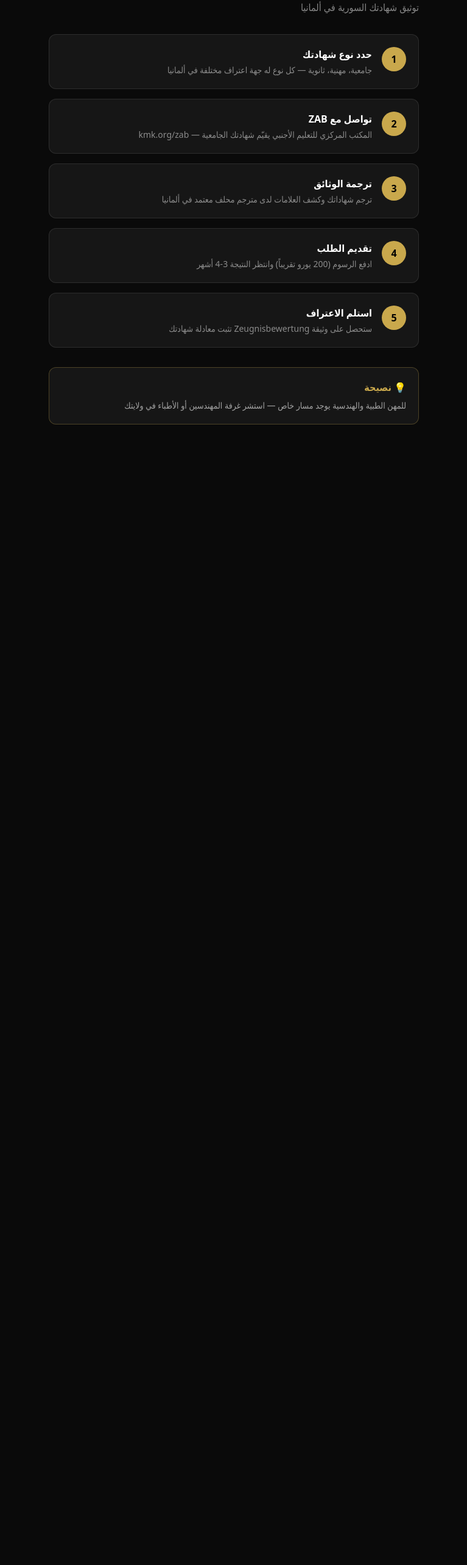
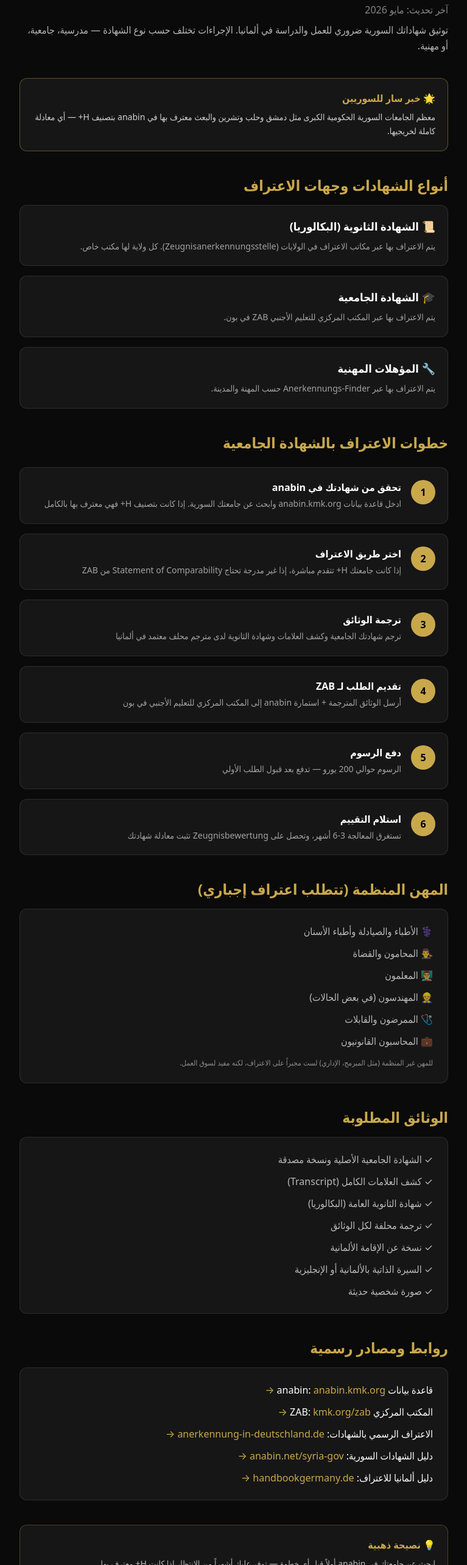
Before and after one commit to khokha6-9/subul, a Next.js app: page /germany/education in a window 1280 px wide. Shown: the part 229-2795 px from the top of the page at 61% size, without its empty margins (256-1023 px from the left). Before the commit the page ends 973 px from the top, so only its background shows below. Built offline with nearby package versions, Linux system fonts and the light colour scheme.

Commit message:
complete education page

```diff
--- a/app/germany/education/page.tsx
+++ b/app/germany/education/page.tsx
@@ -1,41 +1,131 @@
 export default function Education() {
+    const academicSteps = [
+        { step: "1", title: "تحقق من شهادتك في anabin", desc: "ادخل قاعدة بيانات anabin.kmk.org وابحث عن جامعتك السورية. إذا كانت بتصنيف H+ فهي معترف بها بالكامل" },
+        { step: "2", title: "اختر طريق الاعتراف", desc: "إذا كانت جامعتك H+ تتقدم مباشرة، إذا غير مدرجة تحتاج Statement of Comparability من ZAB" },
+        { step: "3", title: "ترجمة الوثائق", desc: "ترجم شهادتك الجامعية وكشف العلامات وشهادة الثانوية لدى مترجم محلف معتمد في ألمانيا" },
+        { step: "4", title: "تقديم الطلب لـ ZAB", desc: "أرسل الوثائق المترجمة + استمارة anabin إلى المكتب المركزي للتعليم الأجنبي في بون" },
+        { step: "5", title: "دفع الرسوم", desc: "الرسوم حوالي 200 يورو — تدفع بعد قبول الطلب الأولي" },
+        { step: "6", title: "استلام التقييم", desc: "تستغرق المعالجة 3-6 أشهر، وتحصل على Zeugnisbewertung تثبت معادلة شهادتك" },
+    ];
+
     return (
         <main className="min-h-screen bg-[#0a0a0a] text-white" dir="rtl">
 
             <header className="flex justify-between items-center px-8 py-5 border-b border-white/10">
                 <a href="/" className="text-2xl font-bold text-[#c9a84c]">سُبُل</a>
-                <a href="/germany" className="text-white/50 text-sm hover:text-white">← ألمانيا</a>
+                <a href="/germany" className="bg-white/10 px-4 py-2 rounded-lg text-sm hover:bg-white/20">→ رجوع لألمانيا</a>
             </header>
 
-            <section className="max-w-2xl mx-auto px-8 py-12">
+            <section className="max-w-3xl mx-auto px-8 py-12">
 
                 <div className="text-5xl mb-4">🎓</div>
-                <h1 className="text-3xl font-bold mb-2">الاعتراف بالشهادات</h1>
-                <p className="text-white/50 mb-8">توثيق شهادتك السورية في ألمانيا</p>
+                <h1 className="text-3xl font-bold mb-2">الاعتراف بالشهادات السورية في ألمانيا</h1>
+                <p className="text-white/50 mb-2">آخر تحديث: مايو 2026</p>
+                <p className="text-white/70 mb-10 leading-relaxed">
+                    توثيق شهاداتك السورية ضروري للعمل والدراسة في ألمانيا. الإجراءات تختلف حسب نوع الشهادة — مدرسية، جامعية، أو مهنية.
+                </p>
 
-                <div className="grid gap-4">
-                    {[
-                        { step: "1", title: "حدد نوع شهادتك", desc: "جامعية، مهنية، ثانوية — كل نوع له جهة اعتراف مختلفة في ألمانيا" },
-                        { step: "2", title: "تواصل مع ZAB", desc: "المكتب المركزي للتعليم الأجنبي يقيّم شهادتك الجامعية — kmk.org/zab" },
-                        { step: "3", title: "ترجمة الوثائق", desc: "ترجم شهاداتك وكشف العلامات لدى مترجم محلف معتمد في ألمانيا" },
-                        { step: "4", title: "تقديم الطلب", desc: "ادفع الرسوم (200 يورو تقريباً) وانتظر النتيجة 3-4 أشهر" },
-                        { step: "5", title: "استلم الاعتراف", desc: "ستحصل على وثيقة Zeugnisbewertung تثبت معادلة شهادتك" },
-                    ].map((item) => (
-                        <div key={item.step} className="flex gap-4 bg-white/5 border border-white/10 rounded-xl p-5">
+                <div className="bg-white/5 border border-[#c9a84c]/40 rounded-xl p-5 mb-10">
+                    <p className="text-[#c9a84c] font-bold mb-2">🌟 خبر سار للسوريين</p>
+                    <p className="text-white/80 text-sm leading-relaxed">
+                        معظم الجامعات السورية الحكومية الكبرى مثل دمشق وحلب وتشرين والبعث معترف بها في anabin بتصنيف H+ — أي معادلة كاملة لخريجيها.
+                    </p>
+                </div>
+
+                <h2 className="text-2xl font-bold mb-4 text-[#c9a84c]">أنواع الشهادات وجهات الاعتراف</h2>
+                <div className="grid gap-4 mb-10">
+                    <div className="bg-white/5 border border-white/10 rounded-xl p-5">
+                        <h3 className="font-bold text-lg mb-2">📜 الشهادة الثانوية (البكالوريا)</h3>
+                        <p className="text-white/60 text-sm leading-relaxed">يتم الاعتراف بها عبر مكاتب الاعتراف في الولايات (Zeugnisanerkennungsstelle). كل ولاية لها مكتب خاص.</p>
+                    </div>
+                    <div className="bg-white/5 border border-white/10 rounded-xl p-5">
+                        <h3 className="font-bold text-lg mb-2">🎓 الشهادة الجامعية</h3>
+                        <p className="text-white/60 text-sm leading-relaxed">يتم الاعتراف بها عبر المكتب المركزي للتعليم الأجنبي ZAB في بون.</p>
+                    </div>
+                    <div className="bg-white/5 border border-white/10 rounded-xl p-5">
+                        <h3 className="font-bold text-lg mb-2">🔧 المؤهلات المهنية</h3>
+                        <p className="text-white/60 text-sm leading-relaxed">يتم الاعتراف بها عبر Anerkennungs-Finder حسب المهنة والمدينة.</p>
+                    </div>
+                </div>
+
+                <h2 className="text-2xl font-bold mb-6 text-[#c9a84c]">خطوات الاعتراف بالشهادة الجامعية</h2>
+
+                <div className="grid gap-4 mb-10">
+                    {academicSteps.map((item) => (
+                        <div key={item.step} className="card-hover flex gap-4 bg-white/5 border border-white/10 rounded-xl p-5">
                             <div className="w-10 h-10 rounded-full bg-[#c9a84c] text-black font-bold flex items-center justify-center shrink-0">
                                 {item.step}
                             </div>
                             <div>
                                 <h3 className="font-bold mb-1">{item.title}</h3>
-                                <p className="text-white/50 text-sm">{item.desc}</p>
+                                <p className="text-white/60 text-sm leading-relaxed">{item.desc}</p>
                             </div>
                         </div>
                     ))}
                 </div>
 
-                <div className="mt-8 bg-white/5 border border-[#c9a84c]/30 rounded-xl p-5">
-                    <p className="text-[#c9a84c] font-bold mb-2">💡 نصيحة</p>
-                    <p className="text-white/60 text-sm">للمهن الطبية والهندسية يوجد مسار خاص — استشر غرفة المهندسين أو الأطباء في ولايتك</p>
+                <h2 className="text-2xl font-bold mb-4 text-[#c9a84c]">المهن المنظمة (تتطلب اعتراف إجباري)</h2>
+                <div className="bg-white/5 border border-white/10 rounded-xl p-6 mb-10">
+                    <ul className="space-y-3 text-white/70">
+                        <li>⚕️ الأطباء والصيادلة وأطباء الأسنان</li>
+                        <li>👨‍⚖️ المحامون والقضاة</li>
+                        <li>👨‍🏫 المعلمون</li>
+                        <li>👷 المهندسون (في بعض الحالات)</li>
+                        <li>🩺 الممرضون والقابلات</li>
+                        <li>💼 المحاسبون القانونيون</li>
+                    </ul>
+                    <p className="text-white/50 text-xs mt-4">للمهن غير المنظمة (مثل المبرمج، الإداري) لست مجبراً على الاعتراف، لكنه مفيد لسوق العمل.</p>
+                </div>
+
+                <h2 className="text-2xl font-bold mb-4 text-[#c9a84c]">الوثائق المطلوبة</h2>
+                <div className="bg-white/5 border border-white/10 rounded-xl p-6 mb-10">
+                    <ul className="space-y-3 text-white/70">
+                        <li>✓ الشهادة الجامعية الأصلية ونسخة مصدقة</li>
+                        <li>✓ كشف العلامات الكامل (Transcript)</li>
+                        <li>✓ شهادة الثانوية العامة (البكالوريا)</li>
+                        <li>✓ ترجمة محلفة لكل الوثائق</li>
+                        <li>✓ نسخة عن الإقامة الألمانية</li>
+                        <li>✓ السيرة الذاتية بالألمانية أو الإنجليزية</li>
+                        <li>✓ صورة شخصية حديثة</li>
+                    </ul>
+                </div>
+
+                <h2 className="text-2xl font-bold mb-4 text-[#c9a84c]">روابط ومصادر رسمية</h2>
+                <div className="bg-white/5 border border-white/10 rounded-xl p-6 mb-10 space-y-3 text-white/70">
+                    <p>
+                        <span className="text-white">قاعدة بيانات anabin: </span>
+                        <a href="https://anabin.kmk.org" target="_blank" className="text-[#c9a84c] hover:underline">anabin.kmk.org →</a>
+                    </p>
+                    <p>
+                        <span className="text-white">المكتب المركزي ZAB: </span>
+                        <a href="https://www.kmk.org/zab" target="_blank" className="text-[#c9a84c] hover:underline">kmk.org/zab →</a>
+                    </p>
+                    <p>
+                        <span className="text-white">الاعتراف الرسمي بالشهادات: </span>
+                        <a href="https://www.anerkennung-in-deutschland.de" target="_blank" className="text-[#c9a84c] hover:underline">anerkennung-in-deutschland.de →</a>
+                    </p>
+                    <p>
+                        <span className="text-white">دليل الشهادات السورية: </span>
+                        <a href="https://anabin.net/syria-gov" target="_blank" className="text-[#c9a84c] hover:underline">anabin.net/syria-gov →</a>
+                    </p>
+                    <p>
+                        <span className="text-white">دليل ألمانيا للاعتراف: </span>
+                        <a href="https://handbookgermany.de/ar/recognition" target="_blank" className="text-[#c9a84c] hover:underline">handbookgermany.de →</a>
+                    </p>
+                </div>
+
+                <div className="bg-white/5 border border-[#c9a84c]/30 rounded-xl p-5 mb-4">
+                    <p className="text-[#c9a84c] font-bold mb-2">💡 نصيحة ذهبية</p>
+                    <p className="text-white/70 text-sm leading-relaxed">
+                        ابحث عن جامعتك في anabin أولاً قبل أي خطوة — توفر عليك أشهراً من الانتظار إذا كانت H+ معترف بها.
+                    </p>
+                </div>
+
+                <div className="bg-red-500/10 border border-red-500/30 rounded-xl p-5">
+                    <p className="text-red-400 font-bold mb-2">⚠️ تنبيه قانوني</p>
+                    <p className="text-white/70 text-sm leading-relaxed">
+                        هذه المعلومات للإرشاد فقط — قواعد الاعتراف تختلف بين الولايات الألمانية. تحقق من المكتب المختص في ولايتك قبل تقديم الطلب.
+                    </p>
                 </div>
 
             </section>
```
